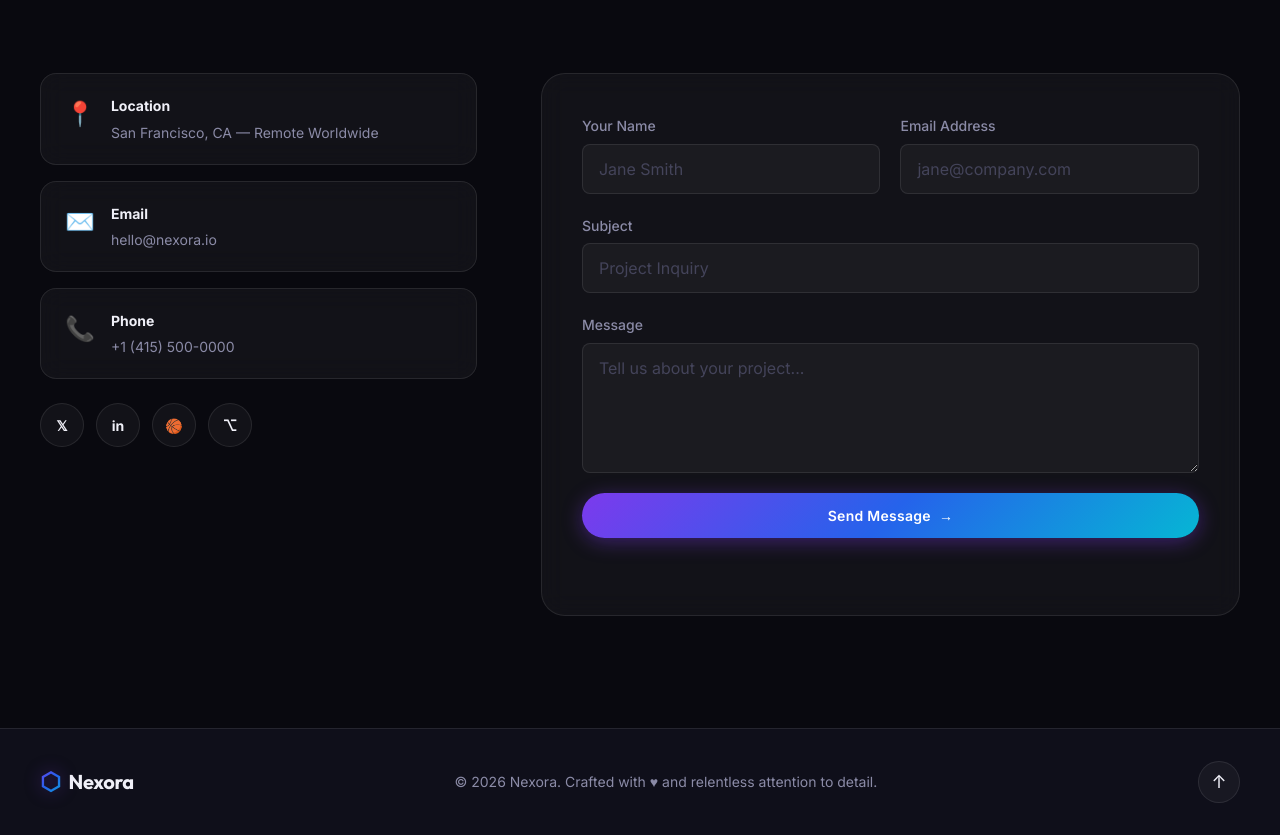
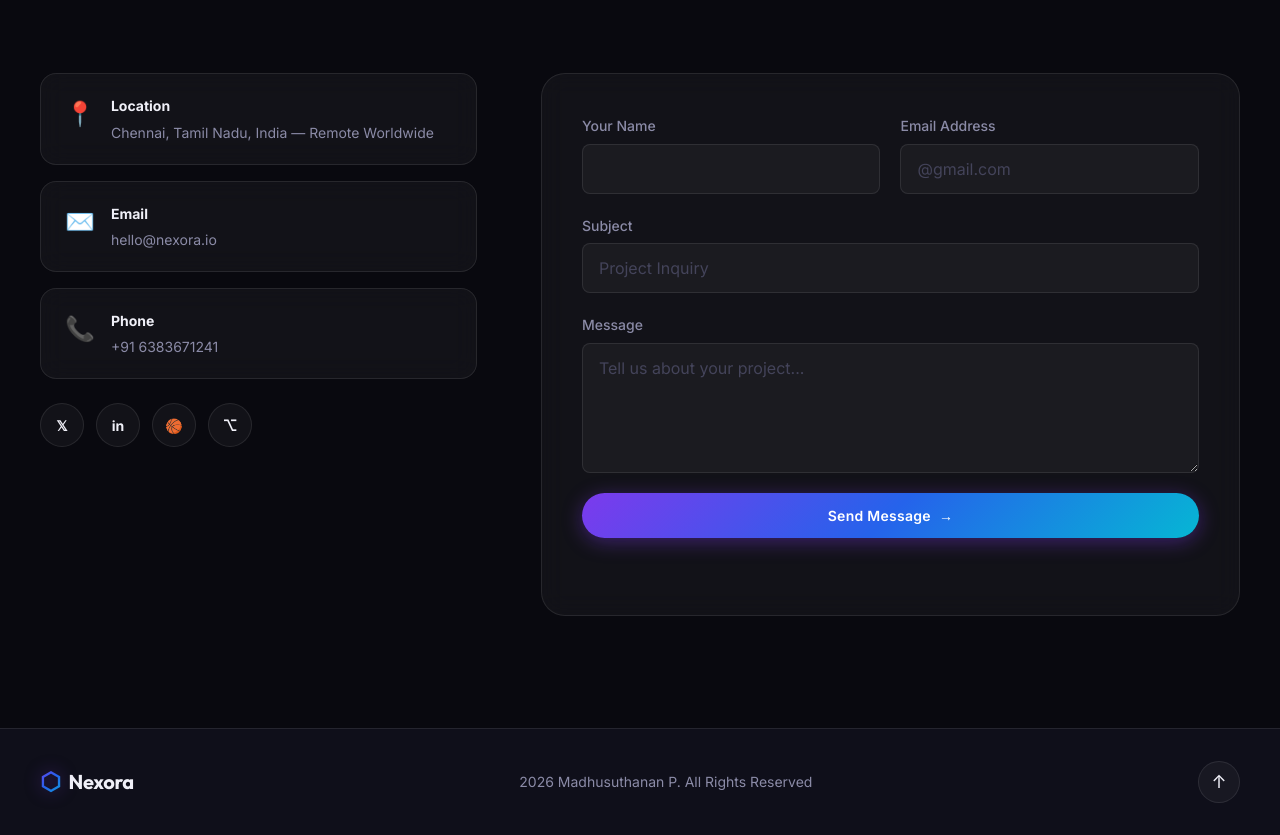
Before and after one commit to madhusuthanan24/PRODIGY_WD_01, a plain HTML site: page index.html in a window 1280 px wide. Shown: the part 4231-5066 px from the top of the page. Drawn offline with Linux system fonts and the light colour scheme.

Commit message:
new changes

```diff
--- a/index.html
+++ b/index.html
@@ -368,7 +368,7 @@
               <span class="contact-icon" aria-hidden="true">📍</span>
               <div>
                 <strong>Location</strong>
-                <p>San Francisco, CA — Remote Worldwide</p>
+                <p>Chennai, Tamil Nadu, India — Remote Worldwide</p>
               </div>
             </div>
             <div class="contact-item glass-card" style="--delay:0.2s">
@@ -382,7 +382,7 @@
               <span class="contact-icon" aria-hidden="true">📞</span>
               <div>
                 <strong>Phone</strong>
-                <p><a href="tel:+14155000000">+1 (415) 500-0000</a></p>
+                <p><a href="tel:+14155000000">+91 6383671241</a></p>
               </div>
             </div>
             <div class="social-links" aria-label="Social media links">
@@ -398,11 +398,11 @@
             <div class="form-row">
               <div class="form-group">
                 <label for="name">Your Name</label>
-                <input type="text" id="name" name="name" placeholder="Jane Smith" required autocomplete="name" aria-required="true" />
+                <input type="text" id="name" name="name" placeholder="" required autocomplete="name" aria-required="true" />
               </div>
               <div class="form-group">
                 <label for="email">Email Address</label>
-                <input type="email" id="email" name="email" placeholder="jane@company.com" required autocomplete="email" aria-required="true" />
+                <input type="email" id="email" name="email" placeholder="@gmail.com" required autocomplete="email" aria-required="true" />
               </div>
             </div>
             <div class="form-group">
@@ -435,7 +435,7 @@
           <span class="logo-icon" aria-hidden="true">⬡</span>
           <span class="logo-text">Nexora</span>
         </a>
-        <p class="footer-copy">© 2026 Nexora. Crafted with ♥ and relentless attention to detail.</p>
+        <p class="footer-copy">2026 Madhusuthanan P. All Rights Reserved</p>
         <a href="#home" class="back-to-top" id="back-to-top" aria-label="Scroll back to top">↑</a>
       </div>
     </div>
```
